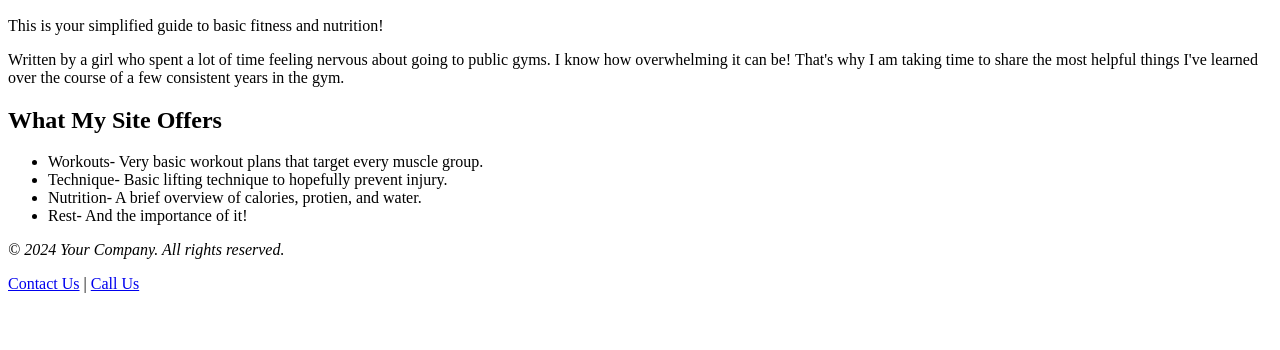
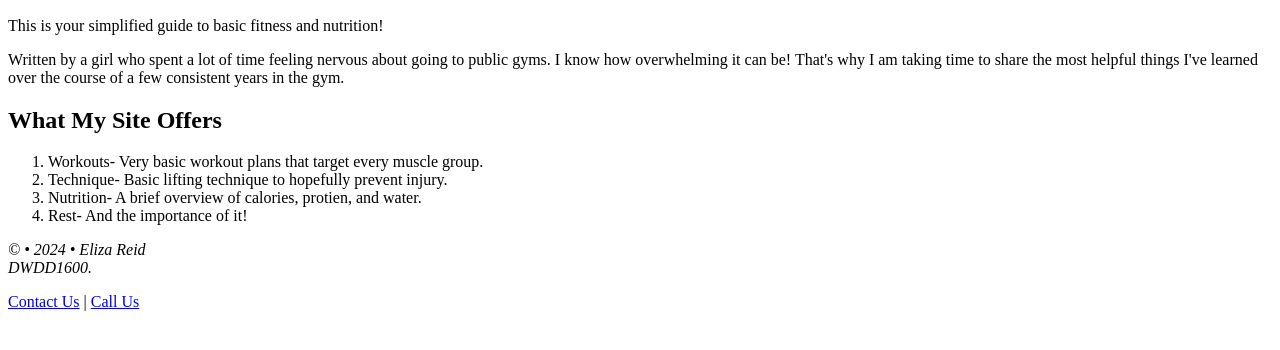
Before and after one commit to elizareid/dwdd1600, a plain HTML site: page 03hand-coding/index.html in a window 1280 px wide. Shown: the part 226-576 px from the top of the page. Drawn offline with Linux system fonts and the light colour scheme.

Commit message:
Add files via upload

```diff
--- a/03hand-coding/index.html
+++ b/03hand-coding/index.html
@@ -9,6 +9,7 @@
 </head>
 <body>
 
+<!--Start of Page Header-->
 
   <main>
     <h1>The Gym Guru</h1>
@@ -30,18 +31,18 @@
 
     <section>
       <h2>What My Site Offers</h2>
-      <ul>
+      <ol>
         <li>Workouts- Very basic workout plans that target every muscle group.</li>
         <li>Technique- Basic lifting technique to hopefully prevent injury.</li>
         <li>Nutrition- A brief overview of calories, protien, and water.</li>
          <li>Rest- And the importance of it!</li>
-      </ul>
+      </ol>
     </section>
   </main>
 
   <footer>
     <address>
-      <p>&copy; 2024 Your Company. All rights reserved.</p>
+      <p>&copy; &bull; 2024 &bull; Eliza Reid <br> DWDD1600.</p>
     </address>
 
     <p><a href="mailto:info@yourcompany.com">Contact Us</a> | <a href="tel:+1234567890">Call Us</a></p>
```
